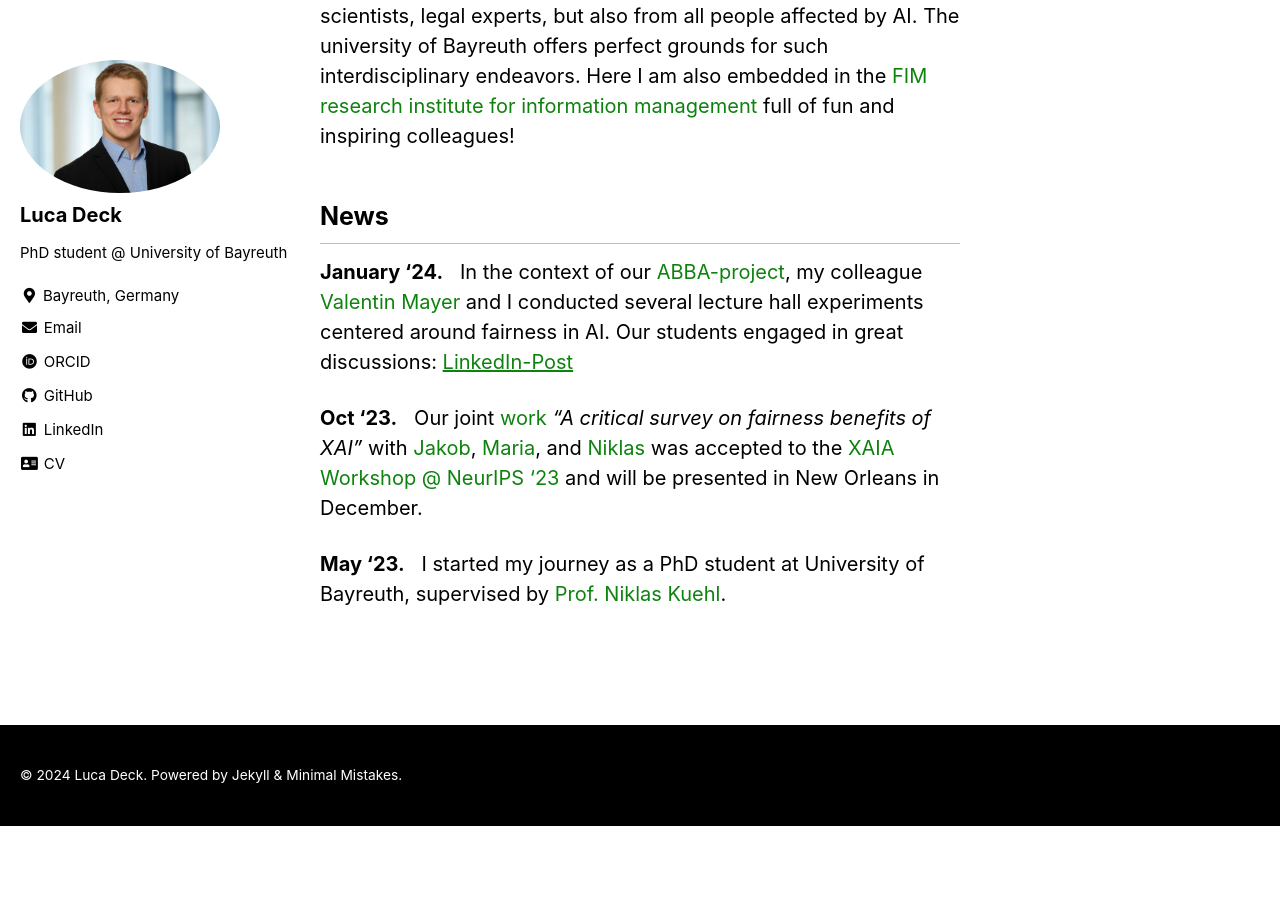
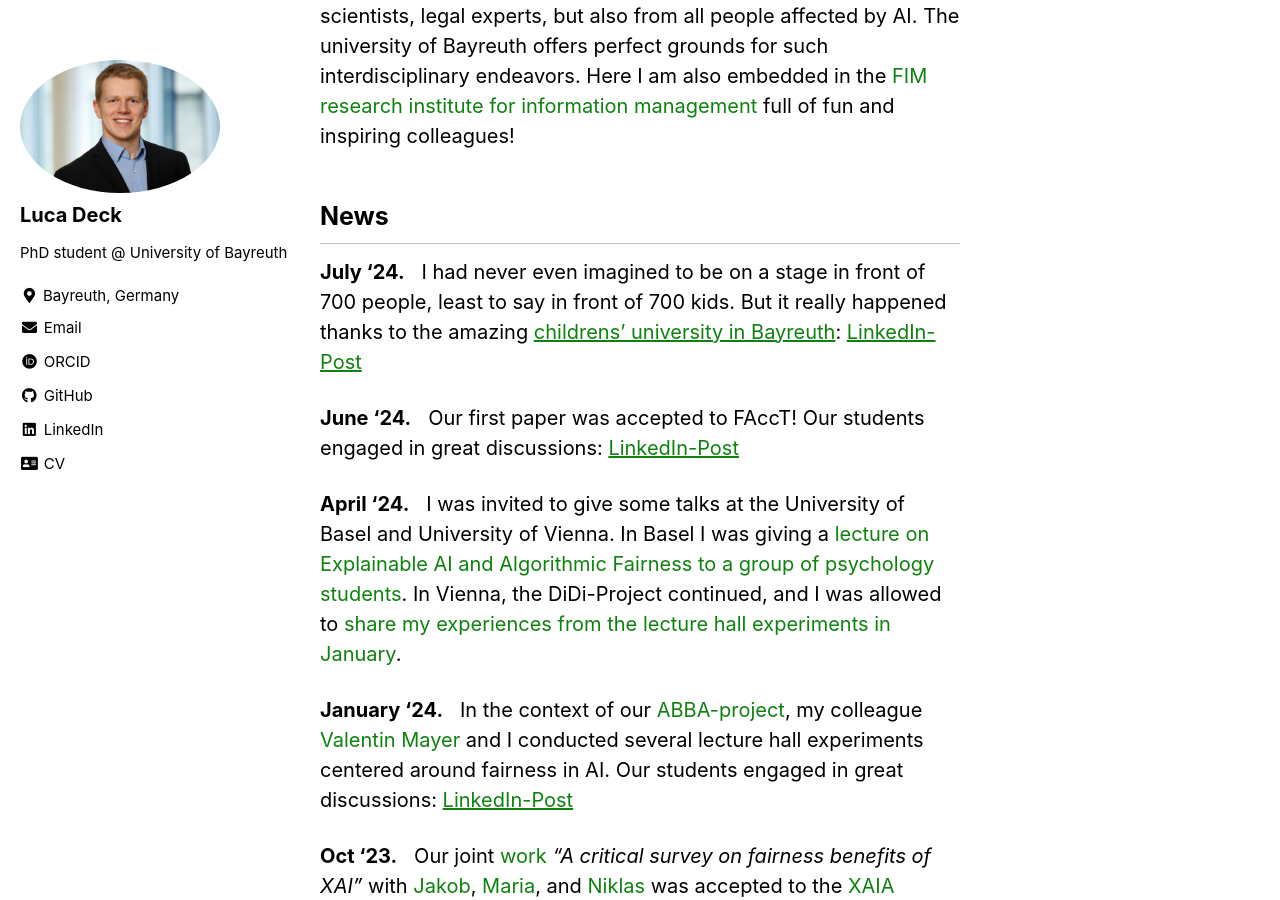
Before and after one commit to LucaD98/lucad98.github.io, a Jekyll site: the page built from index.md, in a window 1280 px wide and 900 px high, scrolled down 533 px. Built offline with Jekyll 4.4.1, drawn with Linux system fonts in a browser that asks for light colours; cached includes are drawn as plain includes; before the commit the page ends 1359 px from its top, so only the background shows below that.

Commit message:
update July

```diff
--- a/index.md
+++ b/index.md
@@ -10,6 +10,12 @@ I am fascinated by engaging with colleagues from all sorts of backgrounds. This
 
 ## News
 
+**July '24.** &nbsp; I had never even imagined to be on a stage in front of 700 people, least to say in front of 700 kids. But it really happened thanks to the amazing <a href="https://www.uni-bayreuth.de/en/kinderuni" style="text-decoration:bold">childrens' university in Bayreuth</a>: <a href="https://www.linkedin.com/posts/luca-deck_bei-dem-herausragenden-kinderuni-vortrag-activity-7217171300518166530-f-FX" style="text-decoration:bold">LinkedIn-Post</a>
+
+**June '24.** &nbsp; Our first paper was accepted to FAccT! Our students engaged in great discussions: <a href="https://www.linkedin.com/posts/luca-deck_a-critical-survey-on-fairness-benefits-of-activity-7202936134677479424-qNqG" style="text-decoration:bold">LinkedIn-Post</a>
+
+**April '24.** &nbsp; I was invited to give some talks at the University of Basel and University of Vienna. In Basel I was giving a <a href="https://www.linkedin.com/posts/luca-deck_explainableai-algorithmicfairness-humancomputerinteraction-activity-7181984545234112514-LGhk" style="text-decoration:none">lecture on Explainable AI and Algorithmic Fairness to a group of psychology students</a>. In Vienna, the DiDi-Project continued, and I was allowed to <a href="https://www.linkedin.com/posts/luca-deck_digitalisierungsdiskurse-activity-7193956309543583744-Yi0q" style="text-decoration:none">share my experiences from the lecture hall experiments in January</a>.
+
 **January '24.** &nbsp; In the context of our <a href="https://abba-project.de/" style="text-decoration:none">ABBA-project</a>, my colleague <a href="https://www.linkedin.com/in/valentin-mayer-a78127199/" style="text-decoration:none">Valentin Mayer</a> and I conducted several lecture hall experiments centered around fairness in AI. Our students engaged in great discussions: <a href="https://www.linkedin.com/feed/update/urn:li:activity:7153395969806467074/" style="text-decoration:bold">LinkedIn-Post</a>
 
 **Oct '23.** &nbsp; Our joint <a href="https://arxiv.org/pdf/2310.13007.pdf" style="text-decoration:none">work</a> *"A critical survey on fairness benefits of XAI"* with <a href="https://jakobschoeffer.github.io/" style="text-decoration:none">Jakob</a>, <a href="https://mariadearteaga.com/" style="text-decoration:none">Maria</a>, and <a href="https://nkukit.github.io/" style="text-decoration:none">Niklas</a> was accepted to the <a href="https://xai-in-action.github.io/" style="text-decoration:none">XAIA Workshop @ NeurIPS '23</a> and will be presented in New Orleans in December.
```
Also changed, not shown: 1 other file.
